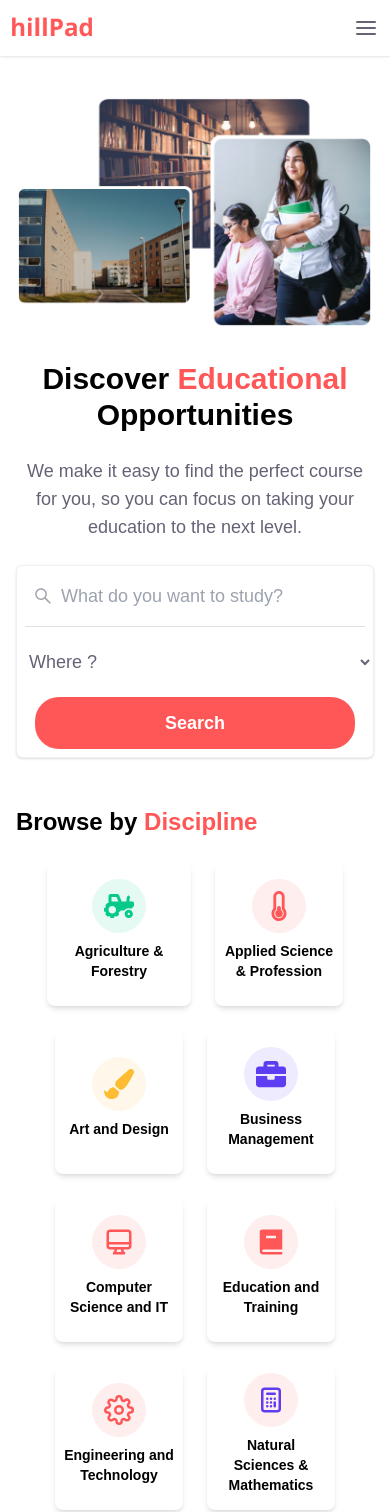
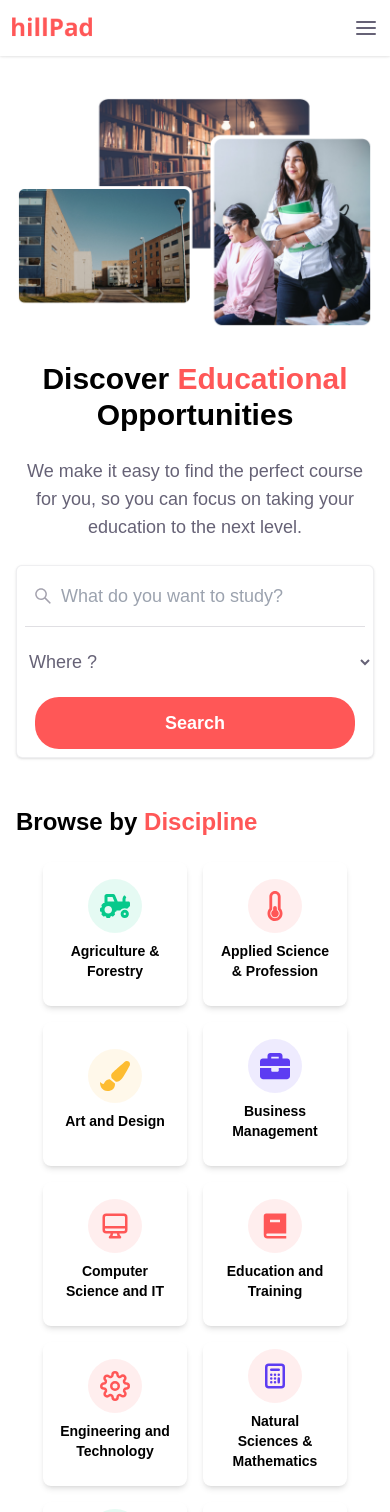
Before and after one commit to Haywhyoh/Hillpad, a React (Vite) app in the folder Hillpad/: page / in a window 390 px wide. Shown: the top 1512 px of the page. Built offline with nearby package versions, Linux system fonts and the light colour scheme; what tw-elements would draw is missing.

Commit message:
first four discipline  mouse over effect

```diff
--- a/Hillpad/src/pages/home.jsx
+++ b/Hillpad/src/pages/home.jsx
@@ -29,6 +29,20 @@ export default function Home() {
   const [isHovering, setIsHovering] = useState(false);
   const [isHovering2, setIsHovering2] = useState(false);
   const [isHovering3, setIsHovering3] = useState(false);
+
+  const [isHovDiscipline, setIsHovDiscipline] = useState(false);
+  const [isHovDiscipline2, setIsHovDiscipline2] = useState(false);
+  const [isHovDiscipline3, setIsHovDiscipline3] = useState(false);
+  const [isHovDiscipline4, setIsHovDiscipline4] = useState(false);
+  const [isHovDiscipline5, setIsHovDiscipline5] = useState(false);
+  const [isHovDiscipline6, setIsHovDiscipline6] = useState(false);
+  const [isHovDiscipline7, setIsHovDiscipline7] = useState(false);
+  const [isHovDiscipline8, setIsHovDiscipline8] = useState(false);
+  const [isHovDiscipline9, setIsHovDiscipline9] = useState(false);
+  const [isHovDiscipline10, setIsHovDisciplin10] = useState(false);
+  const [isHovDiscipline11, setIsHovDiscipline11] = useState(false);
+
+
 
   const handleMouseOver = () => {
     setIsHovering(true);
@@ -186,10 +200,23 @@ export default function Home() {
             </Link>
 
           </div>
-          <div className="flex flex-wrap gap-x-6 gap-y-6 justify-center xl:justify-between my-6 font-medium w-full mx-auto">
+          <div className="flex flex-wrap gap-x-4 gap-y-4 justify-center xl:justify-between my-6 font-medium w-full mx-auto">
 
 
-            <Link to='/discipline'>
+            <Link to='/discipline' onMouseOver={() => setIsHovDiscipline(true)} onMouseOut={() => setIsHovDiscipline(false)}>
+              { isHovDiscipline ?
+                <div className="flex flex-col items-center justify-center w-36 lg:w-48 h-36 bg-white shadow-lg rounded-lg">
+                <div className=" p-2 w-32 lg:w-fit ">
+                  <div className={` bg-green p-2 w-fit rounded-full mx-auto bg-opacity-100`}>
+                    <div className={`text-3xl  flex text-white justify-center p-1`}>
+                      <FaTractor />
+                    </div>
+                  </div>
+
+                  <div className="font-semibold text-sm my-2">Agriculture & Forestry</div>
+                </div>
+              </div> :
+
               <div className="flex flex-col items-center justify-center w-36 lg:w-48 h-36 bg-white shadow-md rounded-lg">
                 <div className=" p-2 w-32 lg:w-fit ">
                   <div className={` bg-green p-2 w-fit rounded-full mx-auto bg-opacity-10`}>
@@ -201,11 +228,26 @@ export default function Home() {
                   <div className="font-semibold text-sm my-2">Agriculture & Forestry</div>
                 </div>
               </div>
+            }
+
             </Link>
 
 
-            <Link to='/discipline'>
-              <div className="flex flex-col items-center justify-center w-32 lg:w-48 h-36 bg-white shadow-md rounded-lg">
+            <Link to='/discipline' onMouseOver={() => setIsHovDiscipline2(true)} onMouseOut={() => setIsHovDiscipline2(false)}>
+              {
+                isHovDiscipline2 ?
+                <div className="flex flex-col items-center justify-center w-36 lg:w-48 h-36 bg-white shadow-lg rounded-lg">
+                <div className=" p-2 w-32 lg:w-fit ">
+                  <div className={` bg-orange p-2 w-fit rounded-full mx-auto `}>
+                    <div className={`text-3xl  flex text-white justify-center p-1`}>
+                      <FaThermometerQuarter />
+                    </div>
+                  </div>
+
+                  <div className="font-semibold text-sm my-2">Applied Science & Profession</div>
+                </div>
+              </div> :
+              <div className="flex flex-col items-center justify-center w-36 lg:w-48 h-36 bg-white shadow-md rounded-lg">
                 <div className=" p-2 w-32 lg:w-fit ">
                   <div className={` bg-orange p-2 w-fit rounded-full mx-auto bg-opacity-10`}>
                     <div className={`text-3xl  flex text-orange justify-center p-1`}>
@@ -216,10 +258,25 @@ export default function Home() {
                   <div className="font-semibold text-sm my-2">Applied Science & Profession</div>
                 </div>
               </div>
+              }
+
             </Link>
 
-            <Link to='/discipline'>
-              <div className="flex flex-col items-center justify-center w-32 lg:w-48 h-36 bg-white shadow-md rounded-lg">
+            <Link to='/discipline' onMouseOver={() => setIsHovDiscipline3(true)} onMouseOut={() => setIsHovDiscipline3(false)}>
+              { isHovDiscipline3 ?
+              <div className="flex flex-col items-center justify-center w-36 lg:w-48 h-36 bg-white shadow-lg rounded-lg">
+                <div className=" p-2 w-32 lg:w-fit ">
+                  <div className={` bg-yellow p-2 w-fit rounded-full mx-auto`}>
+                    <div className={`text-3xl  flex text-white justify-center p-1`}>
+                      <FaPaintBrush />
+                    </div>
+                  </div>
+
+                  <div className="font-semibold text-sm my-2">Art and Design</div>
+                </div>
+              </div>
+              :
+              <div className="flex flex-col items-center justify-center w-36 lg:w-48 h-36 bg-white shadow-md rounded-lg">
                 <div className=" p-2 w-32 lg:w-fit ">
                   <div className={` bg-yellow p-2 w-fit rounded-full mx-auto bg-opacity-10`}>
                     <div className={`text-3xl  flex text-yellow justify-center p-1`}>
@@ -230,11 +287,25 @@ export default function Home() {
                   <div className="font-semibold text-sm my-2">Art and Design</div>
                 </div>
               </div>
+              }
             </Link>
 
 
-            <Link to='/discipline'>
-              <div className="flex flex-col items-center justify-center w-32 lg:w-48 h-36 bg-white shadow-md rounded-lg">
+            <Link to='/discipline' onMouseOver={() => setIsHovDiscipline4(true)} onMouseOut={() => setIsHovDiscipline4(false)}>
+              { isHovDiscipline4 ?
+              <div className="flex flex-col items-center justify-center w-36 lg:w-48 h-36 bg-white shadow-lg rounded-lg">
+                <div className=" p-2 w-32 lg:w-fit ">
+                  <div className={` bg-deep_blue p-2 w-fit rounded-full mx-auto`}>
+                    <div className={`text-3xl  flex text-white justify-center p-1`}>
+                      <FaBriefcase />
+                    </div>
+                  </div>
+
+                  <div className="font-semibold text-sm my-2">Business Management</div>
+                </div>
+              </div>
+              :
+              <div className="flex flex-col items-center justify-center w-36 lg:w-48 h-36 bg-white shadow-md rounded-lg">
                 <div className=" p-2 w-32 lg:w-fit ">
                   <div className={` bg-deep_blue p-2 w-fit rounded-full mx-auto bg-opacity-10`}>
                     <div className={`text-3xl  flex text-deep_blue justify-center p-1`}>
@@ -245,10 +316,11 @@ export default function Home() {
                   <div className="font-semibold text-sm my-2">Business Management</div>
                 </div>
               </div>
+            }
             </Link>
 
             <Link to='/discipline'>
-              <div className="flex flex-col items-center justify-center w-32 lg:w-48 h-36 bg-white shadow-md rounded-lg">
+              <div className="flex flex-col items-center justify-center w-36 lg:w-48 h-36 bg-white shadow-md rounded-lg">
                 <div className=" p-2 w-32 lg:w-fit ">
                   <div className={` bg-light p-2 w-fit rounded-full mx-auto bg-opacity-10`}>
                     <div className={`text-3xl  flex text-light justify-center p-1`}>
@@ -262,7 +334,7 @@ export default function Home() {
             </Link>
 
             <Link to='/discipline'>
-              <div className="flex flex-col items-center justify-center w-32 lg:w-48 h-36 bg-white shadow-md rounded-lg">
+              <div className="flex flex-col items-center justify-center w-36 lg:w-48 h-36 bg-white shadow-md rounded-lg">
                 <div className=" p-2 w-32 lg:w-fit ">
                   <div className={` bg-light p-2 w-fit rounded-full mx-auto bg-opacity-10`}>
                     <div className={`text-3xl  flex text-light justify-center p-1`}>
@@ -276,7 +348,7 @@ export default function Home() {
             </Link>
 
             <Link to='/discipline'>
-              <div className="flex flex-col items-center justify-center w-32 lg:w-48 h-36 bg-white shadow-md rounded-lg">
+              <div className="flex flex-col items-center justify-center w-36 lg:w-48 h-36 bg-white shadow-md rounded-lg">
                 <div className=" p-2 w-32 lg:w-fit ">
                   <div className={` bg-light p-2 w-fit rounded-full mx-auto bg-opacity-10`}>
                     <div className={`text-3xl  flex text-light justify-center p-1`}>
@@ -290,7 +362,7 @@ export default function Home() {
             </Link>
 
             <Link to='/discipline'>
-              <div className="flex flex-col items-center justify-center w-32 lg:w-48 h-36 bg-white shadow-md rounded-lg">
+              <div className="flex flex-col items-center justify-center w-36 lg:w-48 h-36 bg-white shadow-md rounded-lg">
                 <div className=" p-2 w-32 lg:w-fit ">
                   <div className={` bg-light p-2 w-fit rounded-full mx-auto bg-opacity-10`}>
                     <div className={`text-3xl  flex text-deep_blue justify-center p-1`}>
@@ -304,7 +376,7 @@ export default function Home() {
             </Link>
 
             <Link to='/discipline'>
-              <div className="flex flex-col items-center justify-center w-32 lg:w-48 h-36 bg-white shadow-md rounded-lg">
+              <div className="flex flex-col items-center justify-center w-36 lg:w-48 h-36 bg-white shadow-md rounded-lg">
                 <div className=" p-2 w-32 lg:w-fit ">
                   <div className={` bg-green p-2 w-fit rounded-full mx-auto bg-opacity-10`}>
                     <div className={`text-3xl  flex text-green justify-center p-1`}>
@@ -318,7 +390,7 @@ export default function Home() {
             </Link>
 
             <Link to='/discipline'>
-              <div className="flex flex-col items-center justify-center w-32 lg:w-48 h-36 bg-white shadow-md rounded-lg">
+              <div className="flex flex-col items-center justify-center w-36 lg:w-48 h-36 bg-white shadow-md rounded-lg">
                 <div className=" p-2 w-32 lg:w-fit ">
                   <div className={` bg-light p-2 w-fit rounded-full mx-auto bg-opacity-10`}>
                     <div className={`text-3xl  flex text-light justify-center p-1`}>
@@ -332,7 +404,7 @@ export default function Home() {
             </Link>
 
             <Link to='/discipline'>
-              <div className="flex flex-col items-center justify-center w-32 lg:w-48 h-36 bg-white shadow-md rounded-lg">
+              <div className="flex flex-col items-center justify-center w-36 lg:w-48 h-36 bg-white shadow-md rounded-lg">
                 <div className=" p-2 w-32 lg:w-fit ">
                   <div className={` bg-yellow p-2 w-fit rounded-full mx-auto bg-opacity-10`}>
                     <div className={`text-3xl  flex text-yellow justify-center p-1`}>
@@ -346,7 +418,7 @@ export default function Home() {
             </Link>
 
             <Link to='/discipline'>
-              <div className="flex flex-col items-center justify-center w-32 lg:w-48 h-36 bg-white shadow-md rounded-lg">
+              <div className="flex flex-col items-center justify-center w-36 lg:w-48 h-36 bg-white shadow-md rounded-lg">
                 <div className=" p-2 w-32 lg:w-fit ">
                   <div className={` bg-yellow p-2 w-fit rounded-full mx-auto bg-opacity-10`}>
                     <div className={`text-3xl  flex text-deep_blue justify-center p-1`}>
```
